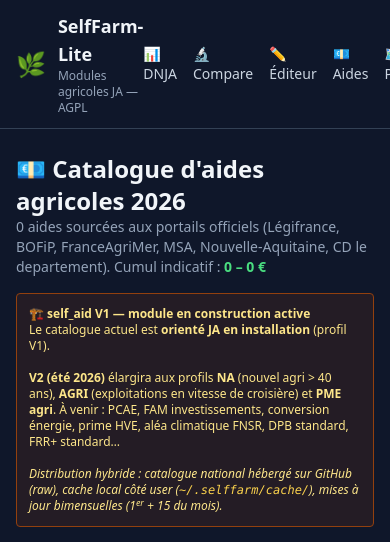
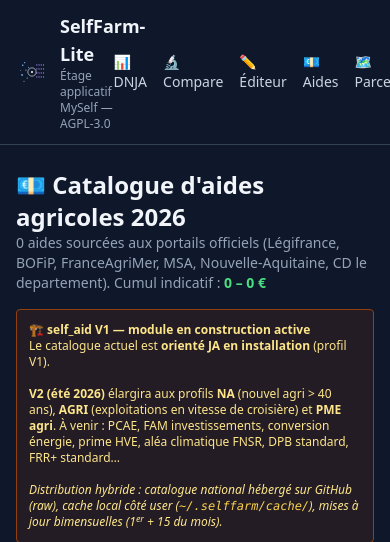
Before and after one commit to Pierroons/selffarm-lite, a FastAPI app: page /aides in a window 390 px wide; the page is wider, and only the part inside the window is pictured. Shown: the top 542 px of that part. Run offline with FastAPI, Linux system fonts and the light colour scheme; some libraries are stand-ins or nearby versions.

Commit message:
feat(brand): intégration logo MySelf — favicon + header webapp
Sortie de Claude Design (claude.ai/design) avec brief MySelf appliqué :
- favicon.svg : mark C mono (currentColor, sobre, mode dark cohérent)
- myself-mark.svg : mark C bicolore (#7ab7ff humain entropie / #a380ff
  machine rigueur / #e8eaed convergence souveraine) — traduit visuellement
  la baseline du Self pact

Modifications base.html :
- <link rel="icon" type="image/svg+xml" href="/static/img/favicon.svg">
- <meta name="theme-color" content="#0f1419"> (dark mode natif mobile)
- Remplace l'emoji 🌿 du header par le logo SVG 32x32
- Tagline header : "Étage applicatif MySelf — AGPL-3.0" (au lieu de
  "Modules agricoles JA — AGPL")

Co-Authored-By: Claude Opus 4.7 (1M context) <noreply@anthropic.com>

```diff
--- a/webapp/templates/base.html
+++ b/webapp/templates/base.html
@@ -4,6 +4,8 @@
 <meta charset="utf-8">
 <meta name="viewport" content="width=device-width, initial-scale=1">
 <title>{% block title %}SelfFarm-Lite{% endblock %}</title>
+<link rel="icon" type="image/svg+xml" href="/static/img/favicon.svg">
+<meta name="theme-color" content="#0f1419">
 <script src="https://cdn.tailwindcss.com"></script>
 <script src="https://unpkg.com/htmx.org@1.9.12"></script>
 <script>
@@ -55,10 +57,10 @@ table tbody tr:hover { background: #1e293b; }
 <header class="border-b border-slate-700 bg-slate-900">
   <div class="max-w-6xl mx-auto px-4 py-3 flex items-center justify-between">
     <a href="/" class="flex items-center gap-3 no-underline">
-      <span class="text-2xl">🌿</span>
+      <img src="/static/img/myself-mark.svg" alt="MySelf" width="32" height="32" style="display: block;">
       <div>
         <div class="text-lg font-bold text-slate-100">SelfFarm-Lite</div>
-        <div class="text-xs text-slate-400">Modules agricoles JA — AGPL</div>
+        <div class="text-xs text-slate-400">Étage applicatif MySelf — AGPL-3.0</div>
       </div>
     </a>
     <nav class="flex gap-4 text-sm">
```
Also changed, not shown: webapp/static/img/favicon.svg (added), webapp/static/img/myself-mark.svg (added).
